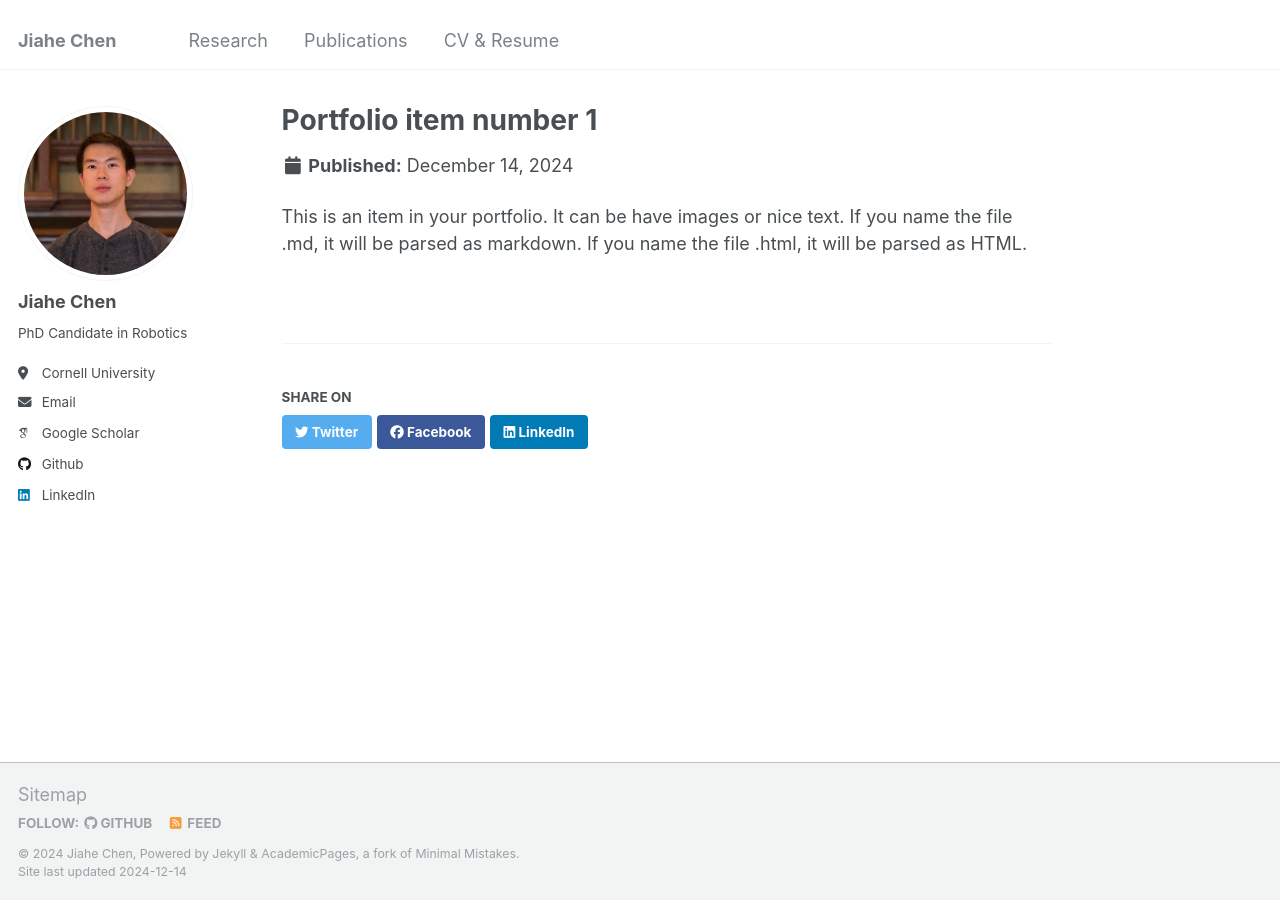
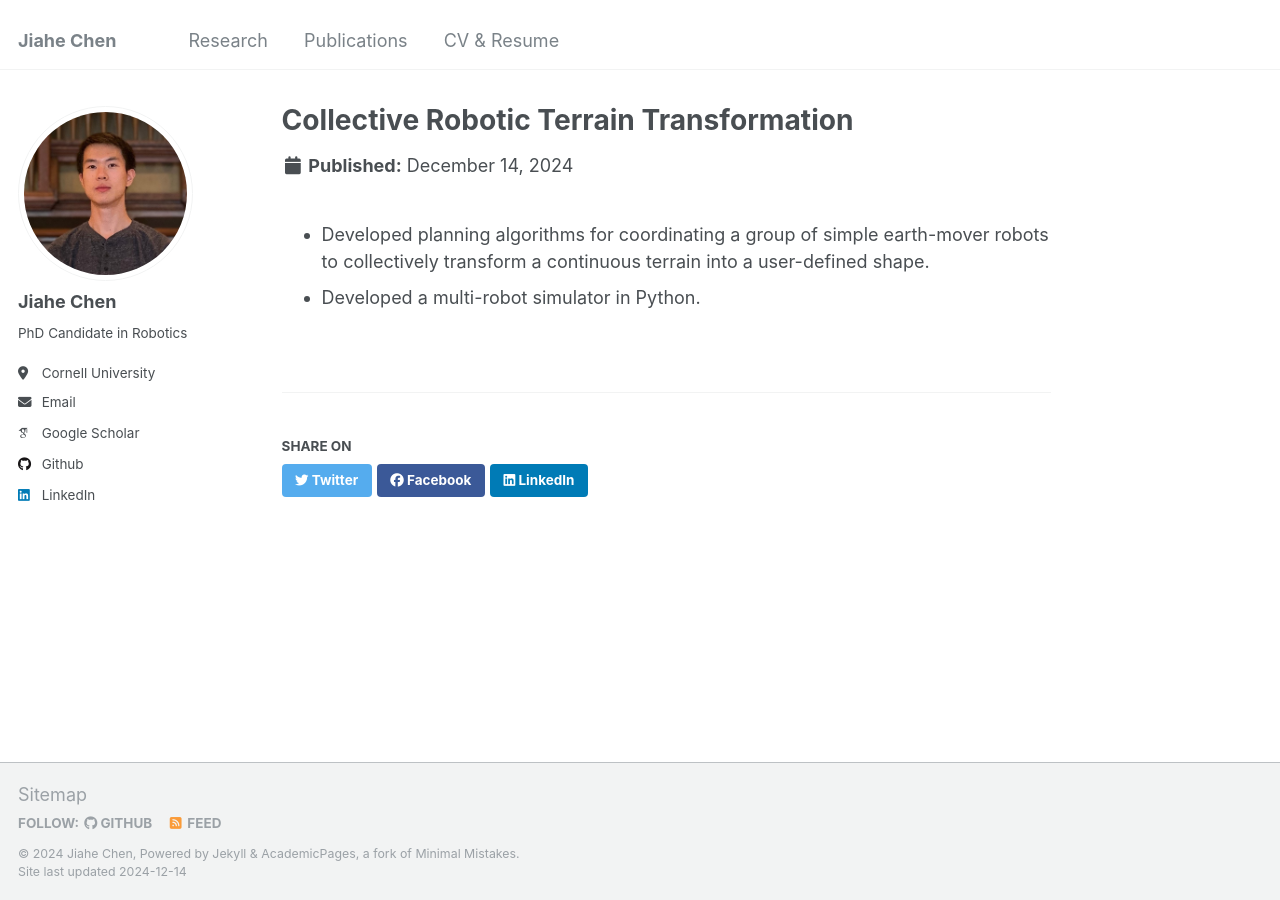
Before and after one commit to Ericland/Ericland.github.io, a Jekyll site: the page built from _portfolio/portfolio-1.md, in a window 1280 px wide. Built offline with Jekyll 4.4.1, drawn with Linux system fonts in a browser that asks for light colours; some web fonts are replaced.

Commit message:
Update portfolio-1.md

```diff
--- a/_portfolio/portfolio-1.md
+++ b/_portfolio/portfolio-1.md
@@ -1,7 +1,8 @@
 ---
-title: "Portfolio item number 1"
-excerpt: "Short description of portfolio item number 1<br/><img src='/images/500x300.png'>"
+title: "Collective Robotic Terrain Transformation"
+excerpt: "Coordination of swarms of simple robots to build terrains with complex shapes<br/><img src='/images/500x300.png'>"
 collection: portfolio
 ---
 
-This is an item in your portfolio. It can be have images or nice text. If you name the file .md, it will be parsed as markdown. If you name the file .html, it will be parsed as HTML.
+- Developed planning algorithms for coordinating a group of simple earth-mover robots to collectively transform a continuous terrain into a user-defined shape.
+- Developed a multi-robot simulator in Python.
```
